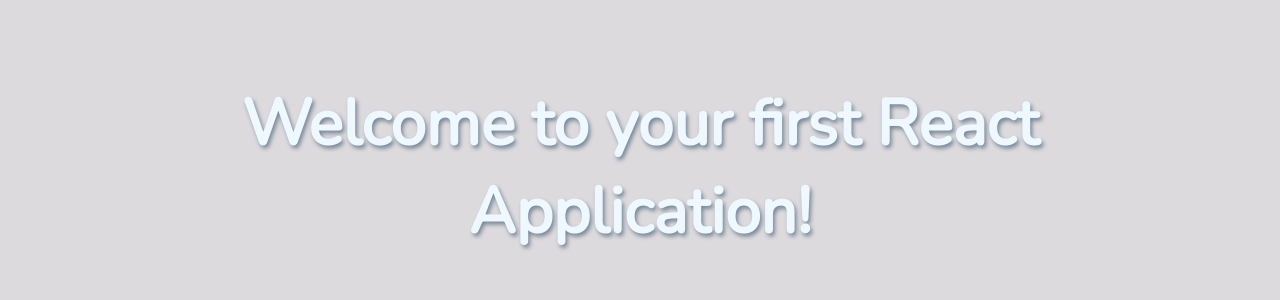
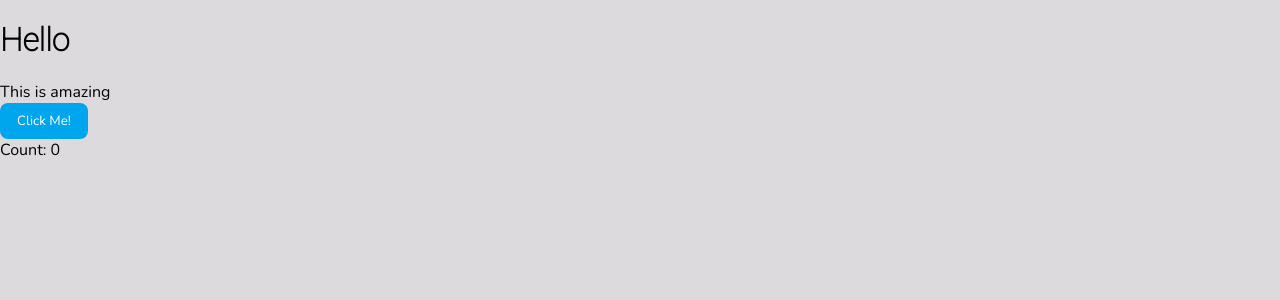
Before and after one commit to BrendonTabor/Honey-Raes-Repairs-Redux, a React (Vite) app: page / in a window 1280 px wide. Shown: the top 300 px of the page. Built offline with nearby package versions, Linux system fonts and the light colour scheme.

Commit message:
Your First Component

```diff
--- a/src/App.jsx
+++ b/src/App.jsx
@@ -1,3 +1,21 @@
+import { useState } from "react"
+
 export const App = () => {
-  return <div className="welcome">Welcome to your first React Application!</div>
+  const [count, setCount] = useState(0)
+
+  const handleBtnClick = () => {
+    setCount(count + 1)
+    console.log(count)
+  }
+
+  return(
+    <>
+      <h1>Hello</h1>
+      <div>This is amazing</div>
+      <button className="btn-secondary" onClick={handleBtnClick}>
+        Click Me!
+      </button>
+      <div>Count: {count}</div>
+    </>
+  )
 }
```
